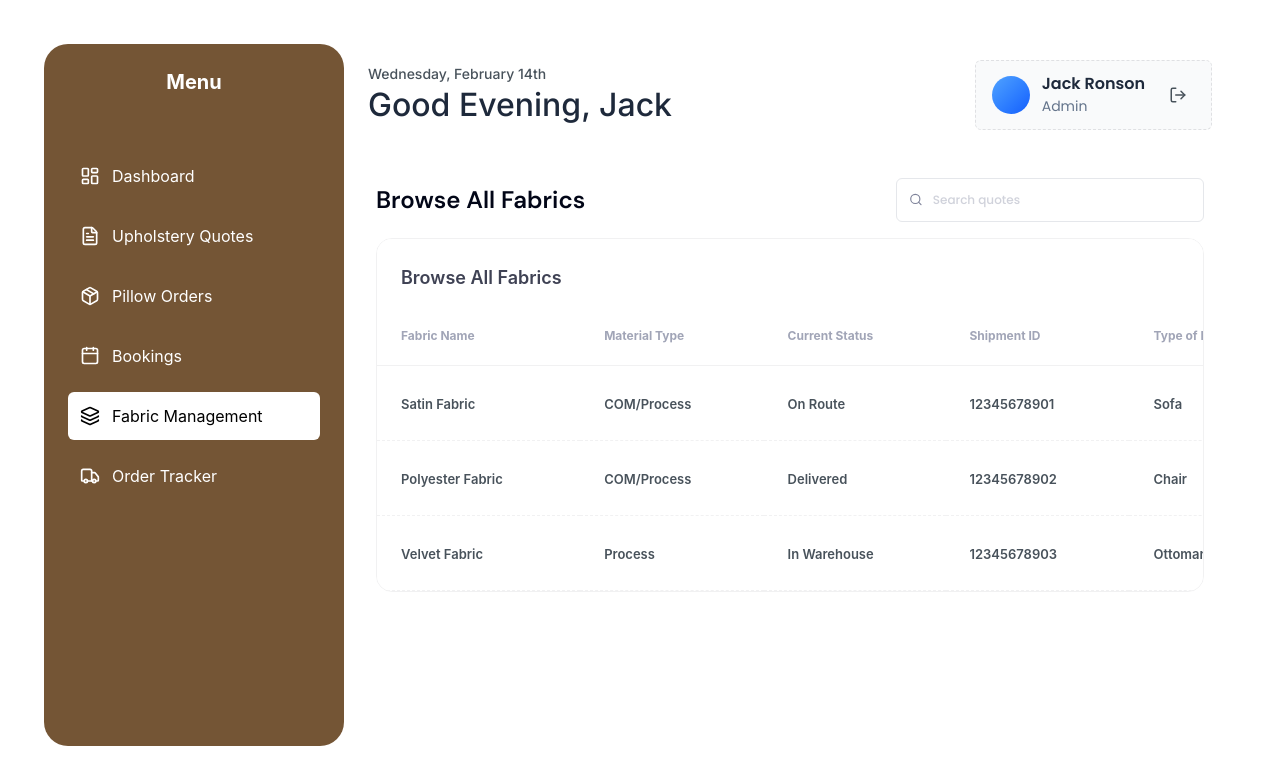
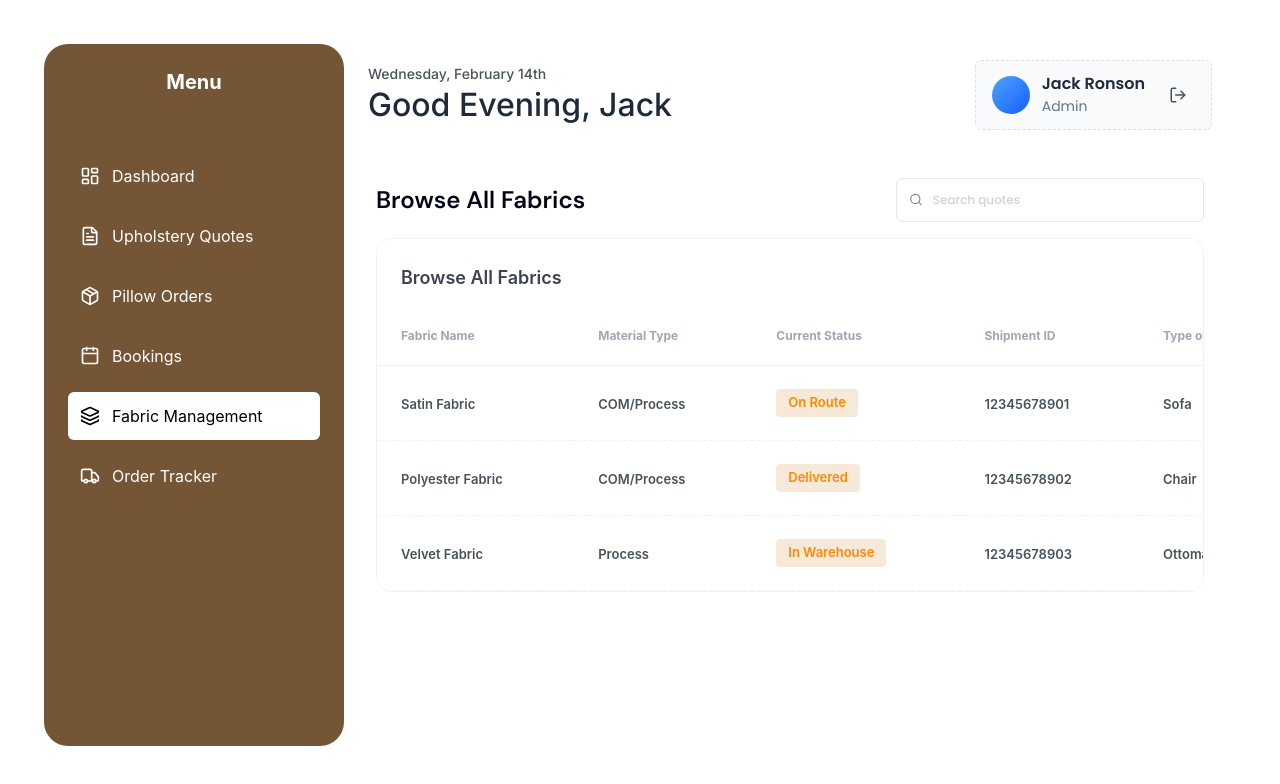
Before and after one commit to danishts/craft-q, a React (Vite) app: page /fabric in a window 1280 px wide. Shown: the top 784 px of the page. Built offline with nearby package versions, Linux system fonts and the light colour scheme.

Commit message:
furniture  SET PIC NAME

```diff
--- a/src/components/AddQuoteForm.jsx
+++ b/src/components/AddQuoteForm.jsx
@@ -73,7 +73,8 @@ function AddQuoteForm({ isOpen, onClose, onAdd }) {
         <div className="flex justify-end gap-2">
           <button type="button" onClick={onClose} className="px-3 py-2">
             Cancel
-          </button>
+                  </button>
+
           <button type="submit" className="px-3 py-2 bg-[#3A2414] text-white rounded">
             Add
           </button>
--- a/src/components/FabricTable.jsx
+++ b/src/components/FabricTable.jsx
@@ -67,10 +67,11 @@ function FabricTable({ data, searchTerm = "", onRowClick }) {
                     {item.materialType}
                   </span>
                 </td>
-                <td className="px-3 sm:px-6 py-3 sm:py-5 border-b border-dashed border-[#F1F1F2] whitespace-nowrap">
-                  <span className="font-poppins font-semibold text-[13px] text-[#48525B]">
+                <td className="px-3 sm:px-6 py-4 sm:py-5 border-b border-dashed border-[#F1F1F2] whitespace-nowrap">
+
+                  <span className="inline-flex items-center px-3 py-1 bg-[#F7E9D8] text-[#FF8800] rounded-sm text-[13px] font-semibold font-poppins">
                     {item.currentStatus}
-                  </span>
+                  </span>{" "}
                 </td>
                 <td className="px-3 sm:px-6 py-3 sm:py-5 border-b border-dashed border-[#F1F1F2] whitespace-nowrap">
                   <span className="font-poppins font-semibold text-[13px] text-[#48525B]">
--- a/src/components/PillowOrdersTable.jsx
+++ b/src/components/PillowOrdersTable.jsx
@@ -425,7 +425,7 @@ function PillowOrdersTable({ data, onDelete, onRowClick }) {
                   </td>
 
                   <td className="py-4">
-                    <span className="px-3 py-1 bg-[#F7E9D8] text-[#FF8800] rounded-full text-[12px] font-semibold">
+                    <span className="px-3 py-1 bg-[#F7E9D8] rounded-sm text-[#FF8800]  text-[12px] font-semibold">
                       {item.status}
                     </span>
                   </td>
@@ -440,7 +440,7 @@ function PillowOrdersTable({ data, onDelete, onRowClick }) {
 
                   <td className="py-4">
                     <div className="flex items-center justify-center gap-3">
-                      <BsChatSquareDotsFill className="text-[18px] text-[#A1A5B7] cursor-pointer hover:text-[#FF8800] transition-colors" />
+                      <BsChatSquareDotsFill className="text-[18px] text-[#A1A5B7]  cursor-pointer hover:text-[#FF8800] transition-colors" />
                       {onDelete && (
                         <button
                           onClick={(e) => {
--- a/src/components/Table/Table.jsx
+++ b/src/components/Table/Table.jsx
@@ -273,7 +273,7 @@ function Table({ data, onDelete, searchTerm = "" }) {
 
                 {/* Status */}
                 <td className="px-3 sm:px-6 py-3 sm:py-5 border-b border-dashed border-[#F1F1F2] whitespace-nowrap">
-                  <span className="inline-flex items-center px-3 py-1 bg-[#FCEFDE] text-[#FF8800] font-semibold text-[12px] ">
+                  <span className="inline-flex items-center px-3 py-1 bg-[#FCEFDE] rounded-sm text-[#FF8800] font-semibold text-[12px] ">
                     {item.status}
                   </span>
                 </td>
--- a/src/pages/FabricDetails.jsx
+++ b/src/pages/FabricDetails.jsx
@@ -75,7 +75,7 @@ function FabricDetails() {
             <p className="text-[#A1A5B7] font-poppins font-semibold text-[17.23px]">
               Current Status
             </p>
-            <p className="text-[#48525B] font-poppins font-semibold text-[18.66px] mt-2">
+            <p className="text-[#48525B] font-poppins  font-semibold text-[18.66px] mt-2">
               {details.currentStatus}
             </p>
           </div>
--- a/src/pages/OrderTracker.jsx
+++ b/src/pages/OrderTracker.jsx
@@ -105,7 +105,7 @@ function OrderTracker() {
                     </span>
                   </td>
                   <td className="px-3 sm:px-6 py-3 sm:py-5 border-b border-dashed border-[#F1F1F2] whitespace-nowrap">
-                    <span className="inline-flex items-center px-2.5 py-1 rounded-full bg-[#FCEFDE] text-[#FF8800] font-poppins font-semibold text-[12px]">
+                    <span className="inline-flex items-center px-2.5 py-1 rounded-sm bg-[#FCEFDE] text-[#FF8800] font-poppins font-semibold text-[12px]">
                       {item.currentProgress}
                     </span>
                   </td>
```
